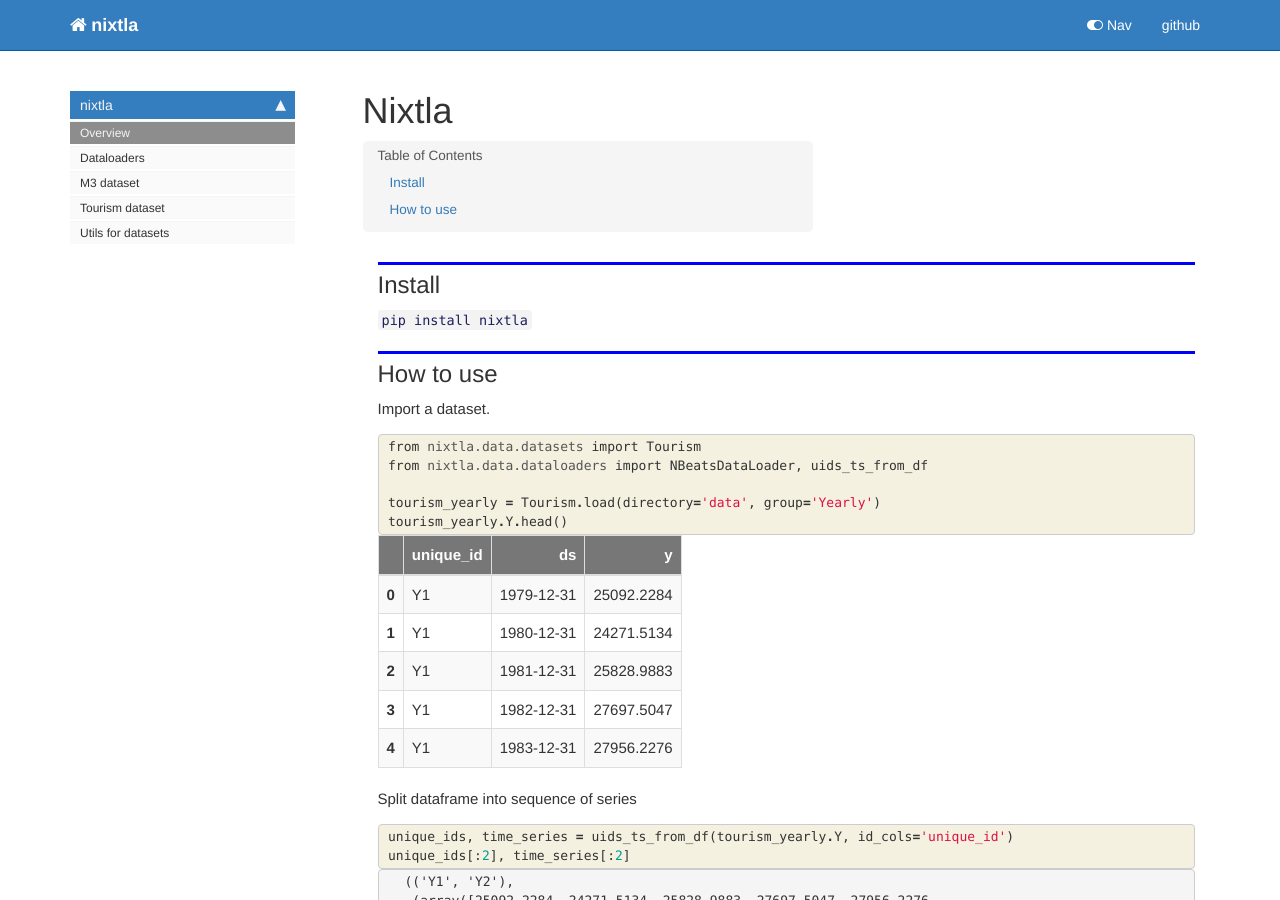
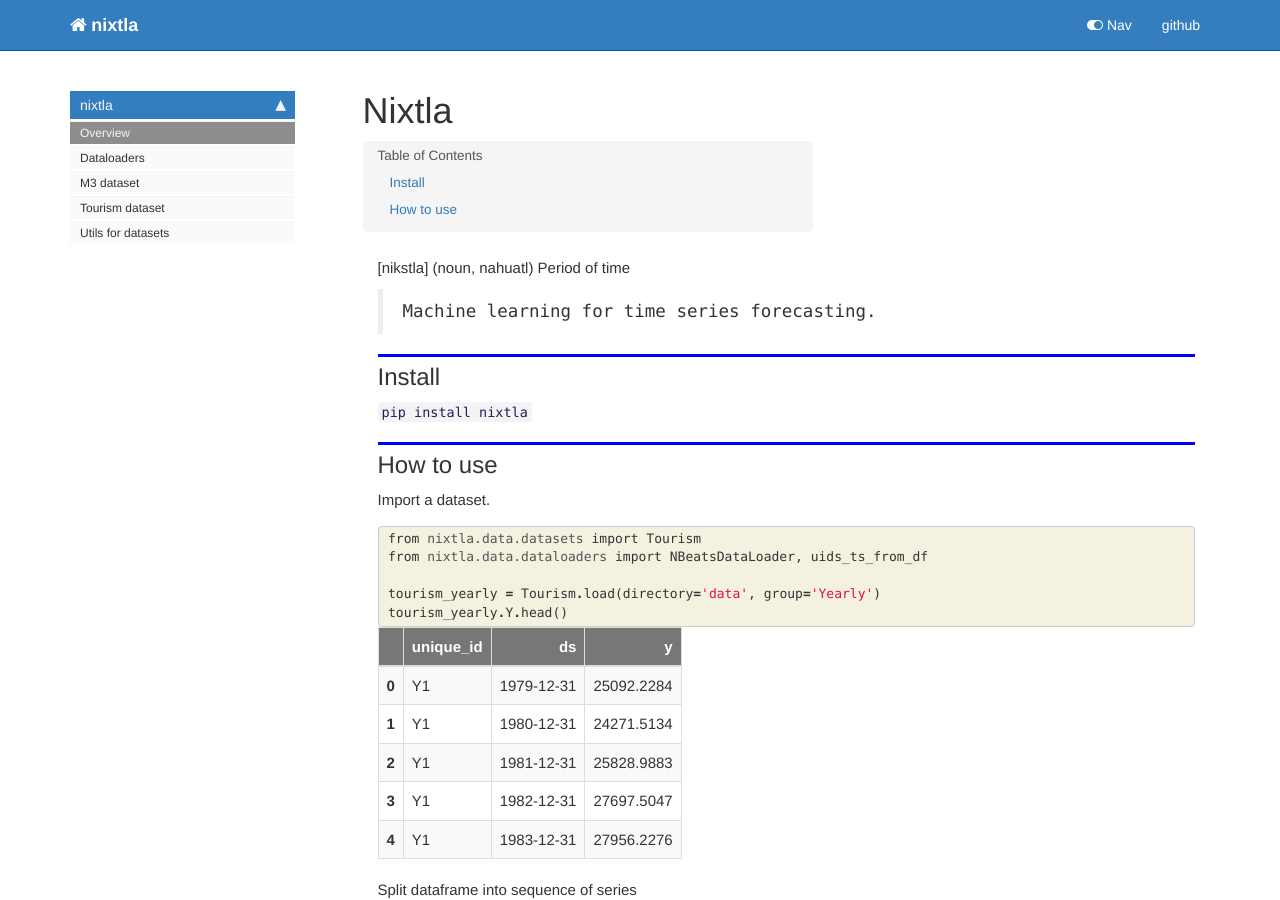
Before and after one commit to Nixtla/Nixtla, a Jekyll site: the page built from docs/index.html, in a window 1280 px wide and 900 px high. Built offline with Jekyll 4.4.1, drawn with Linux system fonts in a browser that asks for light colours; nearby versions of some CDN libraries; comment, search, counter and statistics services are not loaded.

Commit message:
readme ._.

```diff
--- a/docs/index.html
+++ b/docs/index.html
@@ -29,6 +29,15 @@
 </div>
     {% endraw %}
 
+<div class="cell border-box-sizing text_cell rendered"><div class="inner_cell">
+<div class="text_cell_render border-box-sizing rendered_html">
+<p>[nikstla] (noun, nahuatl) Period of time</p>
+<blockquote><p>Machine learning for time series forecasting.</p>
+</blockquote>
+
+</div>
+</div>
+</div>
 <div class="cell border-box-sizing text_cell rendered"><div class="inner_cell">
 <div class="text_cell_render border-box-sizing rendered_html">
 <h2 id="Install">Install<a class="anchor-link" href="#Install"> </a></h2>
```
Also changed, not shown: README.md, 1 other file.
